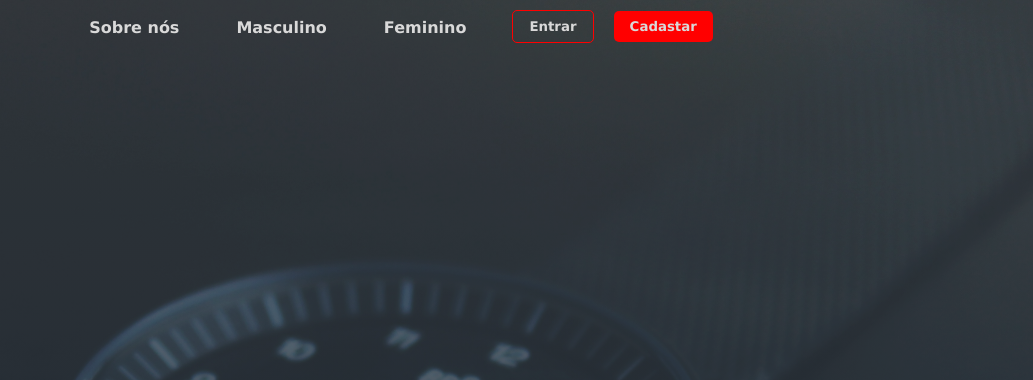
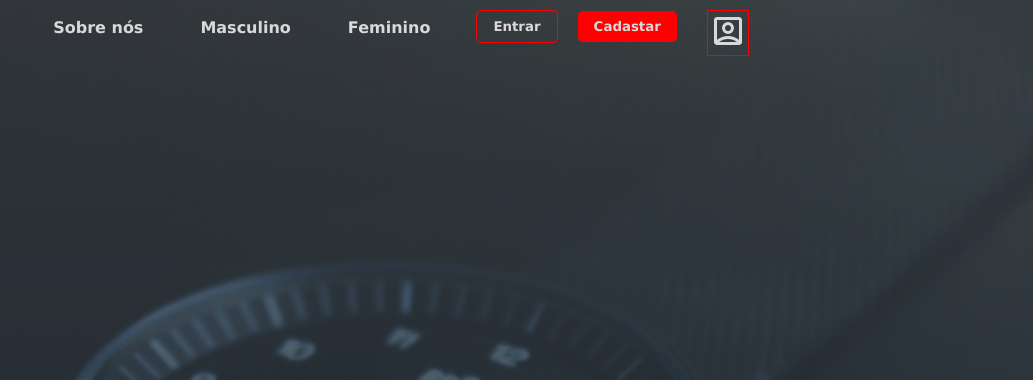
Before and after one commit to fabricio-dev-front/ElitePointers, a Django app: template templates/index.html in a window 1280 px wide. Shown: the top 380 px of the page, without its empty margins (247-1280 px from the left). Run offline with Django 5.2, Linux system fonts and the light colour scheme; the template is opened without the code that fills it, so the values that code supplies are empty.

Commit message:
adição da imagem

```diff
--- a/templates/index.html
+++ b/templates/index.html
@@ -22,6 +22,11 @@
           <button id="botao-in"><a href="{% url 'login' %}">Entrar</a></button>
           <button id="botao"><a href="{% url 'cadastro' %}">Cadastar</a></button>
         </div>
+
+        <div class="divConta">
+          <a href=""><img src="static/ElitePointers/img/account_box_20dp_FILL0_wght400_GRAD0_opsz20 (1).svg" alt=""></a>
+        </div>
+
       </header>
     </div>
 
```
